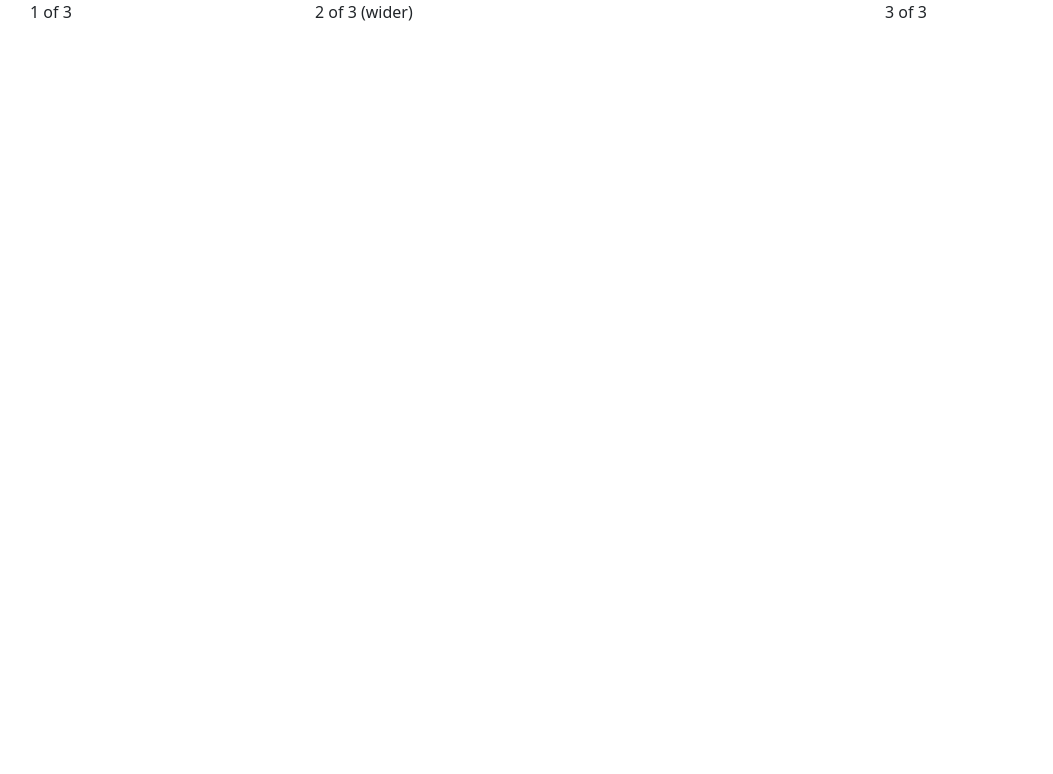
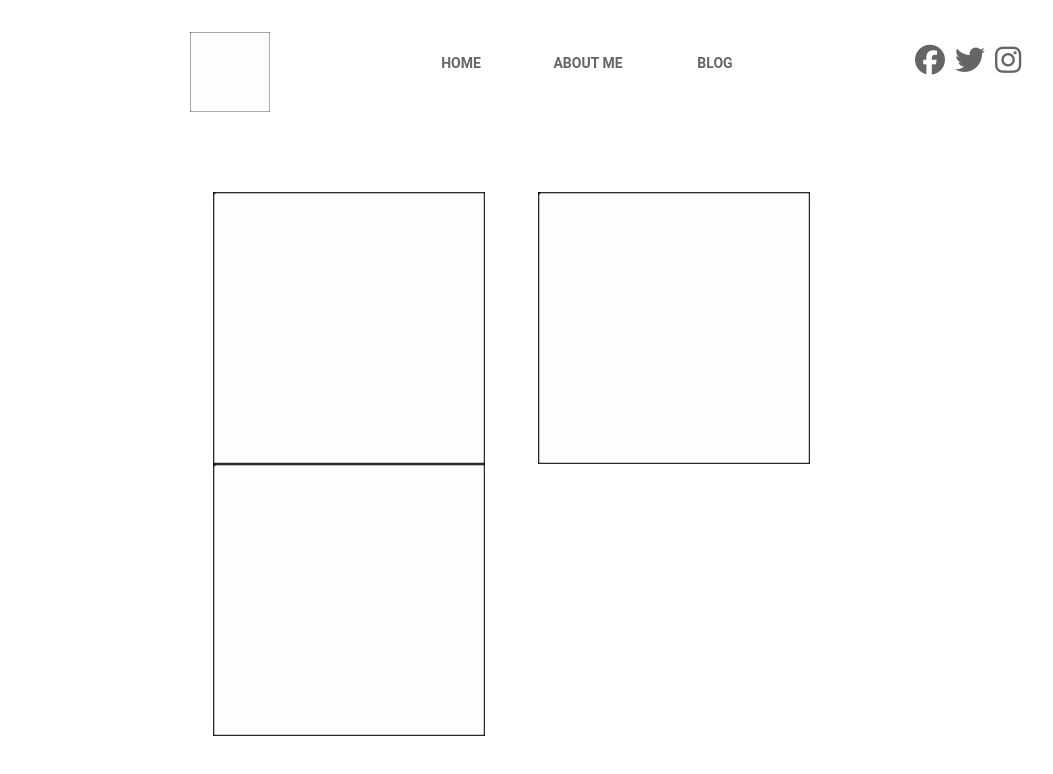
Before and after one commit to MintyMonster/Jess-Website, a plain HTML site: page index.html in a window 1280 px wide. Shown: the whole page, without its empty margins (52-1105 px from the left). Drawn offline with nearby package versions, Linux system fonts and the light colour scheme.

Commit message:
Navigation bar
- Added navigation bar
- Added social buttons
- Added logo placeholder
- Added First evolution of gallery row

```diff
--- a/index.html
+++ b/index.html
@@ -11,22 +11,68 @@
         <link href="https://cdn.jsdelivr.net/npm/bootstrap@5.1.3/dist/css/bootstrap.min.css" rel="stylesheet" integrity="sha384-1BmE4kWBq78iYhFldvKuhfTAU6auU8tT94WrHftjDbrCEXSU1oBoqyl2QvZ6jIW3" crossorigin="anonymous">
         <script src="https://cdn.jsdelivr.net/npm/bootstrap@5.1.3/dist/js/bootstrap.bundle.min.js" integrity="sha384-ka7Sk0Gln4gmtz2MlQnikT1wXgYsOg+OMhuP+IlRH9sENBO0LRn5q+8nbTov4+1p" crossorigin="anonymous"></script>
 
+        <!--- CSS -->
+        <link rel="stylesheet" href="./css/styles.css">
+
+        <!-- Fontawesome required -->
+        <script src="https://kit.fontawesome.com/23196d1ae5.js" crossorigin="anonymous"></script>
 
         <title>Jessica Medway Photography</title>
     </head>
     <body>
-        <div class="container">
+        <div class="container navbar-container">
             <div class="row">
-                <div class="col">
-                  1 of 3
+                <div class="col-md-4">
+                  <img src="./Assets/Placeholders/Logo_Placeholder.png" alt="Jessica Medway Photography Logo" class="logo">
                 </div>
-                <div class="col-6">
-                  2 of 3 (wider)
+                <div class="col-md-4">
+
+                  <div class="navbar">
+                    <a class="nav-link nav-link-ltr" href="#">Home</a>
+                    <a class="nav-link nav-link-ltr" href="#">About me</a>
+                    <a class="nav-link nav-link-ltr" href="#">Blog</a>
+                  </div>
+
                 </div>
-                <div class="col">
-                  3 of 3
+                <div class="col-md-4">
+                  <div class="socials">
+                    <a href="#" class="social-icon"><i class="fa-brands fa-facebook socials-link"></i></a>
+                    <a href="#" class="social-icon"><i class="fa-brands fa-twitter socials-link"></i></a>
+                    <a href="#" class="social-icon"><i class="fa-brands fa-instagram socials-link"></i></a>
+                  </div>
                 </div>
               </div>
           </div>
+
+          <!--
+          <div class="gallery-container">
+            <div class="row">
+              <div class="col-md-4 gallery-column-1""><img src="./Assets/Placeholders/Logo_Placeholder.png" class="gallery-image"></div>
+              <div class="col-md-4 gallery-column-2"><img src="./Assets/Placeholders/Logo_Placeholder.png" class="gallery-image"></div>
+              <div class="col-md-4 gallery-column-3"><img src="./Assets/Placeholders/Logo_Placeholder.png" class="gallery-image"></div>
+            </div>
+          </div>
+        -->
+
+        <div class="gallery-container">
+          <div class="row gallery-row">
+            <div class="col-md-2 outer"></div>
+
+            <div class="col-md-8 gallery-center">
+              <div class="image-container">
+                <img src="./Assets/Placeholders/Logo_Placeholder.png" class="gallery-image">
+              </div>
+              <div class="image-container">
+                <img src="./Assets/Placeholders/Logo_Placeholder.png" class="gallery-image">
+              </div>
+              <div class="image-container">
+                <img src="./Assets/Placeholders/Logo_Placeholder.png" class="gallery-image">
+              </div>
+
+            </div>
+            <div class="col-md-2 outer"></div>
+          </div>
+
+        </div>
     </body>
 </html>
--- /dev/null
+++ b/scss/styles.scss
@@ -0,0 +1,165 @@
+/* Variables */
+$prim-black: rgba(0,0,0,1);
+$prim-white: rgba(255,255,255,1);
+$prim-grey: rgba(74,74,74,1);
+
+$font-primary: 'Roboto', sans-serif;
+
+/* Responsiveness */
+@media screen and (max-width: 1400px){
+    .logo {
+        margin-left: 6rem;
+    }
+}
+
+@media screen and (max-width: 750px){
+    .logo {
+        margin-left: 4rem;
+    }
+}
+
+@media screen and (max-width: 500px){
+    .logo {
+        margin-left: 1rem;
+    }
+}
+
+.logo {
+    width: 5rem;
+    height: 5rem;
+    margin-left: 10rem;
+}
+
+.navbar-container {
+    margin-top: 2rem;
+}
+
+.navbar {
+    .nav-link {
+        font-weight: bold;
+        font-size: 14px;
+        text-transform: uppercase;
+        text-decoration: none;
+        font-family: $font-primary;
+        color: $prim-black;
+        display: flex;
+        justify-content: center;
+        align-items: center;
+        padding: 10px;
+        margin: 3px 3px 3px 3px;
+        opacity: 0.60;
+        width: 6rem;
+        text-align: center;
+    }
+
+    .nav-link:hover {
+        opacity: 1;
+        transition: 300ms;
+    }
+
+    .nav-link::before {
+        transition: 300ms;
+        height: 5px;
+        content: "";
+        position: absolute;
+        background-color: $prim-black;
+    }
+
+    .nav-link-ltr::before {
+        width: 5rem;
+        bottom: 5px;
+        opacity: 0;
+    }
+
+    .nav-link-ltr:hover::before {
+        bottom: 10px;
+        opacity: 1;
+    }
+}
+
+.socials {
+
+    display: flex;
+    justify-content: center;
+    align-items: center;
+    text-align: center;
+
+    .social-icon {
+        transition: 600ms;
+        font-weight: bold;
+        font-size: 30px;
+        color: $prim-black;
+        margin: 4px 4px 4px 4px;
+        padding: 1px 1px 1px 1px;
+        opacity: 0.60;
+    }
+
+    .social-icon:hover {
+        opacity: 1;
+        transform: scale(1.05);
+    }
+}
+/*
+.gallery-container {
+
+    margin-top: 5rem;
+
+    .gallery-image {
+        width: 17rem;
+        height: 17rem;
+    }
+
+    .gallery-row {
+        height: 5rem;
+        background-color: aqua;
+    }
+
+    .gallery-column-1 {
+        display: flex;
+        justify-content: right;
+        align-items: center;
+    }
+
+    .gallery-column-2 {
+        display: flex;
+        justify-content: center;
+        align-items: center;
+    }
+
+    .gallery-column-3 {
+        display: flex;
+        justify-content: left;
+        align-items: center;
+    }
+} */
+
+.gallery-container {
+    margin-top: 5rem;
+
+    .gallery-row {
+        margin-top: 2rem;
+    }
+
+    .gallery-center {
+        display: inline-block;
+    }
+
+    .gallery-image {
+        width: 17rem;
+        height: 17rem;
+        margin-left: 3rem;
+        transition: 400ms;
+    }
+
+    .image-container {
+        display: inline;
+        width: 17rem;
+        height: 17rem;
+    }
+
+    .gallery-image:hover {
+        transform: scale(1.05);
+        transition: 400ms;
+        cursor: pointer;
+    }
+}
```
Also changed, not shown: Assets/Placeholders/Logo_Placeholder.png (added), css/styles.css (added).
